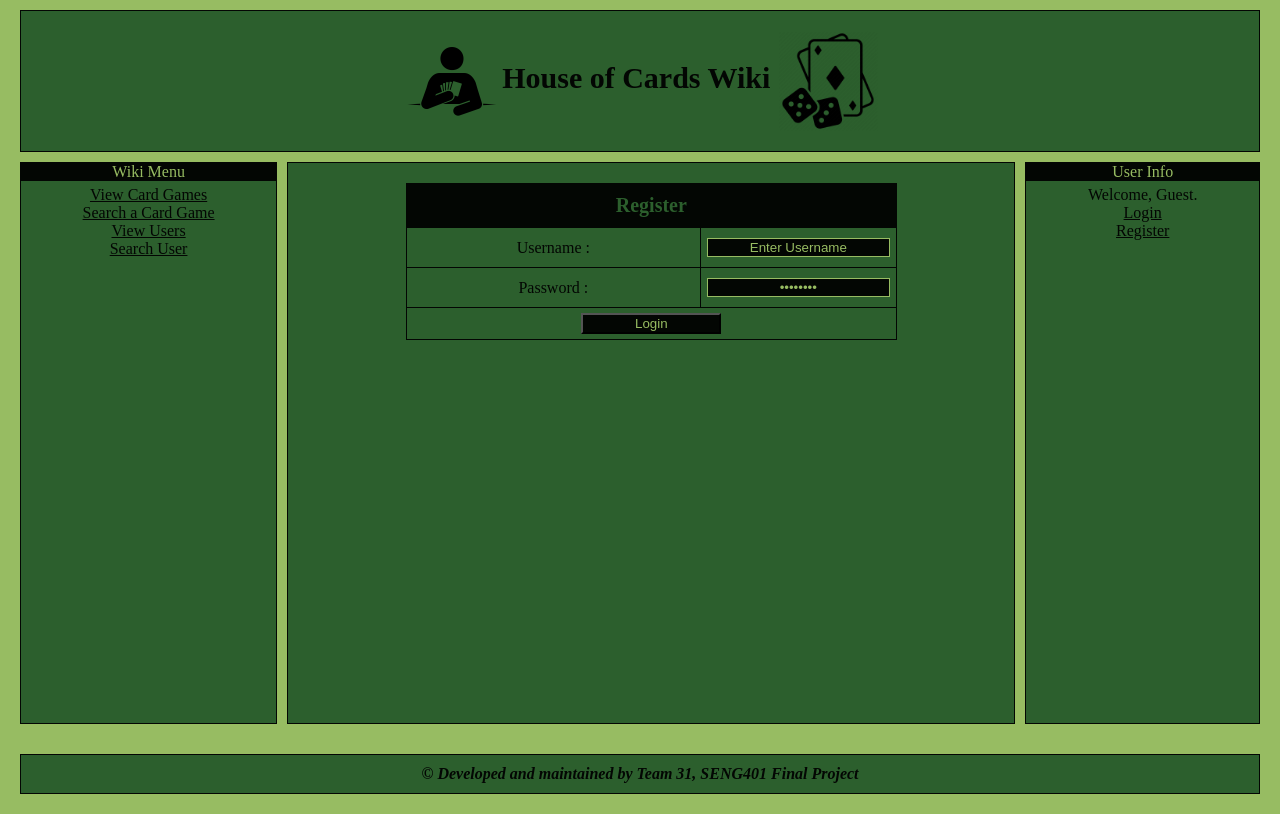
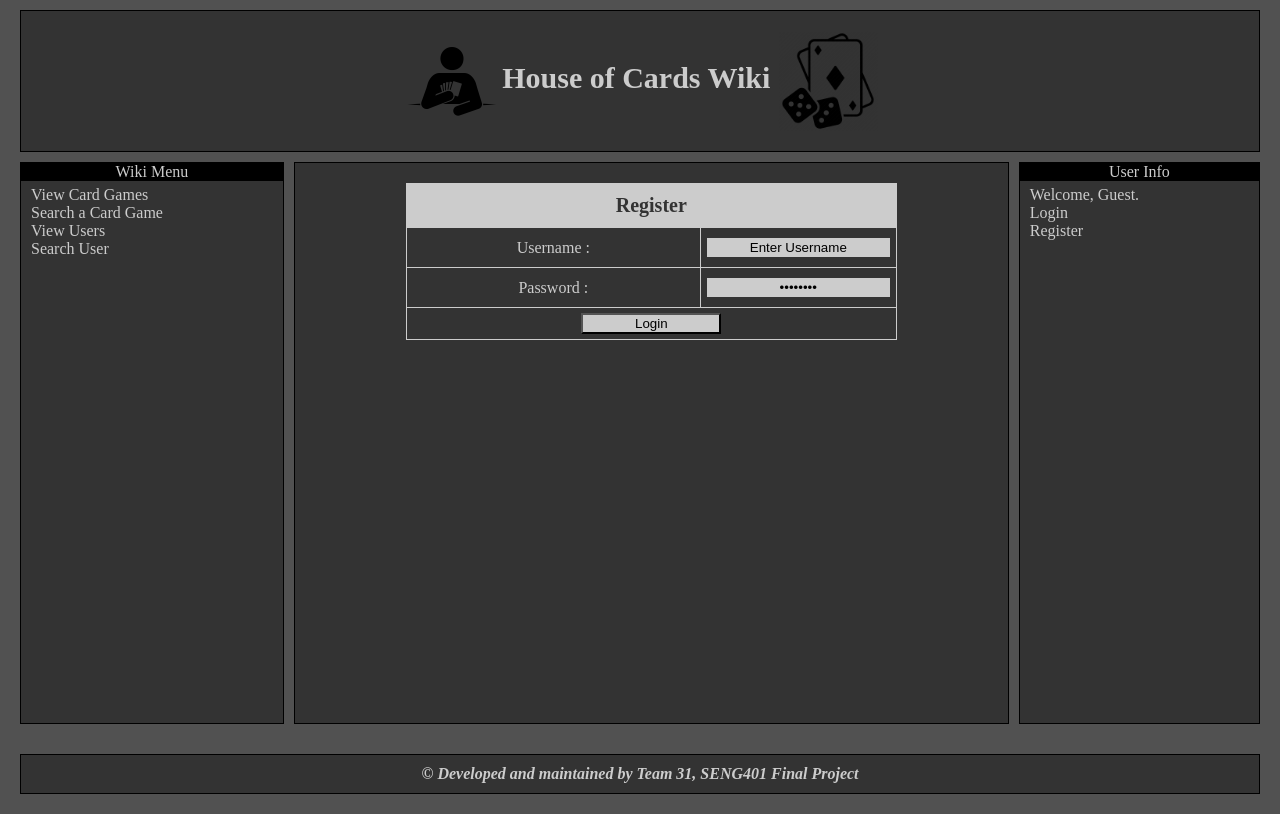
Before and after one commit to Apostolos-sc/HouseOfCards, a PHP site: page /register.php in a window 1280 px wide. Run offline with PHP 8.4, Linux system fonts and the light colour scheme; data that the repository does not hold is empty.

Commit message:
revamped theme, more readable

```diff
--- a/Website/controller/theme.css
+++ b/Website/controller/theme.css
@@ -7,8 +7,8 @@
 */
 html {
     height: 100%;
-    color: #030603;
-    background-color:#97BC62FF;
+    color: #CCCCCC;
+    background-color:#515151;
 }
 body {
     min-height: 100%;
@@ -17,7 +17,7 @@
 /* grid layout for website */
 .top {
     grid-area: header;
-    border:1px solid #030603;
+    border:1px solid #000000;
     margin-left: 20px;
     margin-right: 20px;
     min-height: 100px;
@@ -32,12 +32,12 @@
 .left {
     margin-left: 20px;
     grid-area: left-menu;
-    border:1px solid #030603;
+    border:1px solid #000000;
 }
 /*center grid area */
 .center {
     grid-area: main;
-    border:1px solid #030603;
+    border:1px solid #000000;
     min-height:  70vh;
 }
 /* content div in the center area */
@@ -53,13 +53,13 @@
 /*right menu*/
 .right {
     grid-area: right-menu;
-    border:1px solid #030603;
+    border:1px solid #000000;
     margin-right: 20px;
 }
 /* footer area */
 .bottom {
     grid-area: footer;
-    border:1px solid #030603;
+    border:1px solid #000000;
     margin-top: 20px;
     margin-left: 20px;
     margin-right: 20px;
@@ -80,11 +80,11 @@
     'left-menu main main main main right-menu'
     'footer footer footer footer footer footer';
     grid-gap: 10px;
-    background-color:#97BC62FF;
+    background-color:#515151;
     margin-top: 10px;
 }
 .grid-container > div {
-    background-color:#2C5F2D;
+    background-color:#333333;
     text-align: center;
     padding: 0px;
     font-size: 16px;
@@ -92,31 +92,38 @@
 
 /* menu css */
 .menu-header {
-    background-color:#030603;
-    color:#97BC62FF;
+    background-color:#000000;
+    color:#CCCCCC;
 }
 .menu-content {
+    text-align:left;
     margin-top: 5px;
     margin-bottom: 5px;
-    margin-left: 5px;
-    margin-right: 5px;
+    margin-left: 10px;
+    margin-right: 10px;
 }
 
 
 /* unvisited link */
 a:link {
-    color: #030603;
+    color: #CCCCCC;
+    text-decoration-line: none;
 }
 
 /* visited link */
 a:visited {
-    color: #030603;
+    color: #CCCCCC;
+    text-decoration-line: underline;
+}
+
+a:hover {
+    text-decoration-line: underline;
 }
 
 /*wiki page css */
 /* wiki game content table */
 #wiki_table {
-    border: 1px solid #2C5F2D;
+    border: 1px solid #333333;
     border-collapse: collapse;
     margin-left: auto;
     margin-right: auto;
@@ -329,14 +336,14 @@
 /* Comment Reply Section css ends */
 /*wiki page css ends*/
 #table_players {
-    border: 1px solid #030603;
+    border: 1px solid #CCCCCC;
     border-collapse: collapse;
     margin-left: auto;
     margin-right: auto;
     margin-bottom:auto;
 }
 #table_character_stats {
-    border: 1px solid #030603;
+    border: 1px solid #CCCCCC;
     border-collapse: collapse;
     margin-left: auto;
     margin-right: auto;
@@ -347,8 +354,8 @@
     padding-bottom:10px;
     font-weight:bold;
     font-size: 20px;
-    background-color:#030603;
-    color:#2C5F2D;
+    background-color:#CCCCCC;
+    color:#333333;
 
 }
 #table_character_title_stats {
@@ -370,10 +377,10 @@
     text-decoration: underline;
 }
 .table_players_rows {
-    border: 1px solid #030603;
+    border: 1px solid #CCCCCC;
 }
 .table_players_data {
-    border: 1px solid #030603;
+    border: 1px solid #CCCCCC;
     margin: 0;
     padding-top: 5px;
     padding-bottom: 5px;
@@ -387,15 +394,15 @@
     margin-bottom: 5px;
 }
 .input-fields {
-    background-color:#030603;
-    border: 1px solid #97BC62FF;
-    color: #97BC62FF;
+    background-color:#CCCCCC;
+    border: 1px solid #CCCCCC;
+    color: #000000;
     text-align: center;
     margin: 5px;
 }
 .submit-inputs {
-    background-color:#030603;
-    color: #97BC62FF;
+    background-color:#CCCCCC;
+    color: #000000;
     text-align: center;
     width: 140px;
 }
```
Also changed, not shown: other parts of Website/controller/theme.css (+33 -33 lines).
